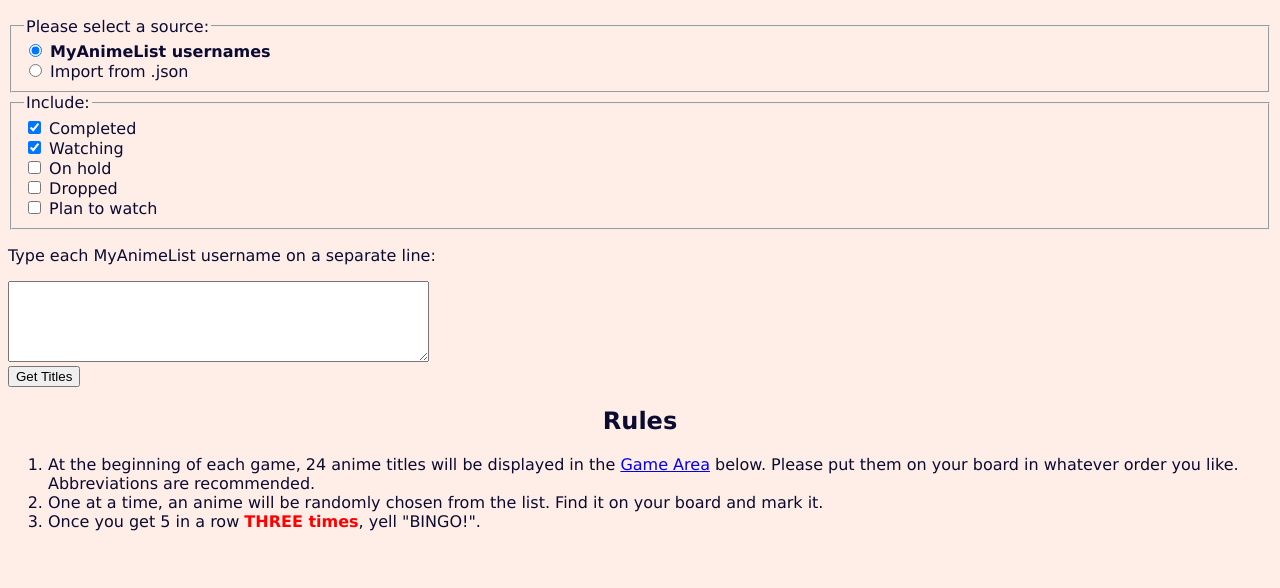
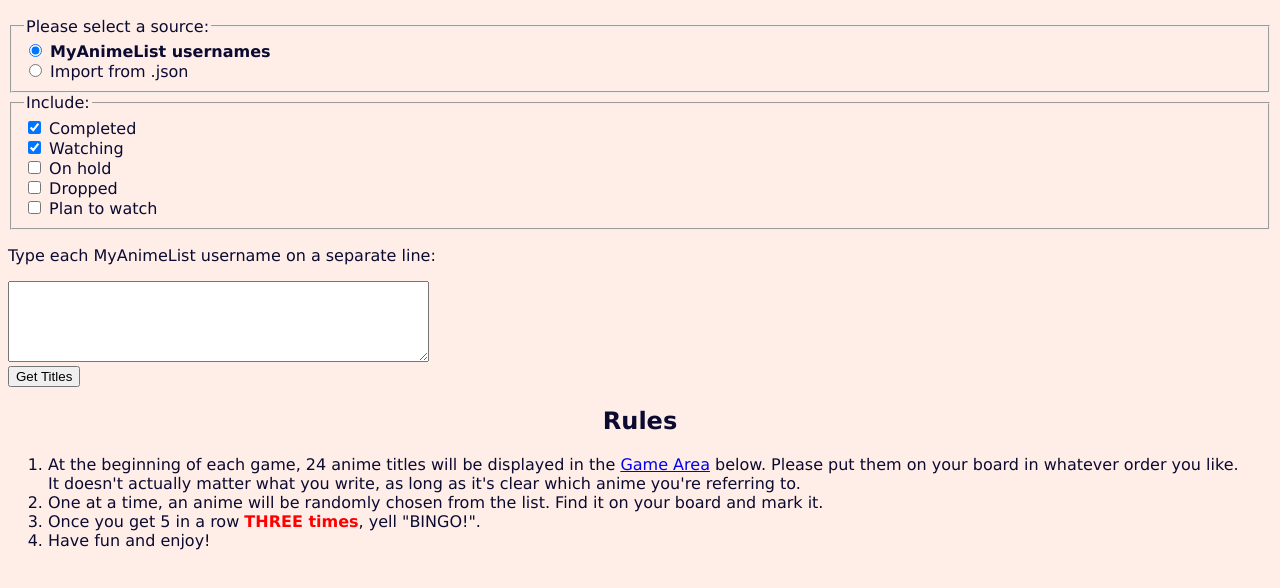
Before and after one commit to joshua16266261/caa-bingo, a plain HTML site: page index.html in a window 1280 px wide. Shown: the part 112-700 px from the top of the page. Drawn offline with Linux system fonts and the light colour scheme.

Commit message:
Add minor rule clarifications

```diff
--- a/index.html
+++ b/index.html
@@ -52,12 +52,6 @@
                     </fieldset>
                     <label for="usernamesInput" id="usernamesInputLabel">
                         <p>Type each MyAnimeList username on a separate line:</p>
-                        <!-- <p>
-                            Alternatively, download and run <a href="files/get_titles.py">this Python script</a> to generate a .json file to import.
-                            By default, the generated file will be called "titles.json".
-                            Example usage: <code>python get_titles.py username1 username2 username3</code>
-                        </p>
-                        <p>Python download page: <a href="https://www.python.org/downloads/" target="_blank" rel="noopener noreferrer">https://www.python.org/downloads/</a></p> -->
                     </label>
                     <textarea rows="5" cols="50" id="usernamesInput"></textarea>
                 </div>
@@ -85,7 +79,8 @@
             <ol>
                 <li>
                     At the beginning of each game, 24 anime titles will be displayed in the <a href="#gameDiv">Game Area</a> below.
-                    Please put them on your board in whatever order you like. Abbreviations are recommended.
+                    Please put them on your board in whatever order you like.<br>
+                    It doesn't actually matter what you write, as long as it's clear which anime you're referring to.
                 </li>
                 <li>
                     One at a time, an anime will be randomly chosen from the list.
@@ -93,6 +88,9 @@
                 </li>
                 <li>
                     Once you get 5 in a row <b style="color:red">THREE times</b>, yell "BINGO!".
+                </li>
+                <li>
+                    Have fun and enjoy!
                 </li>
             </ol>
         </div>
```
